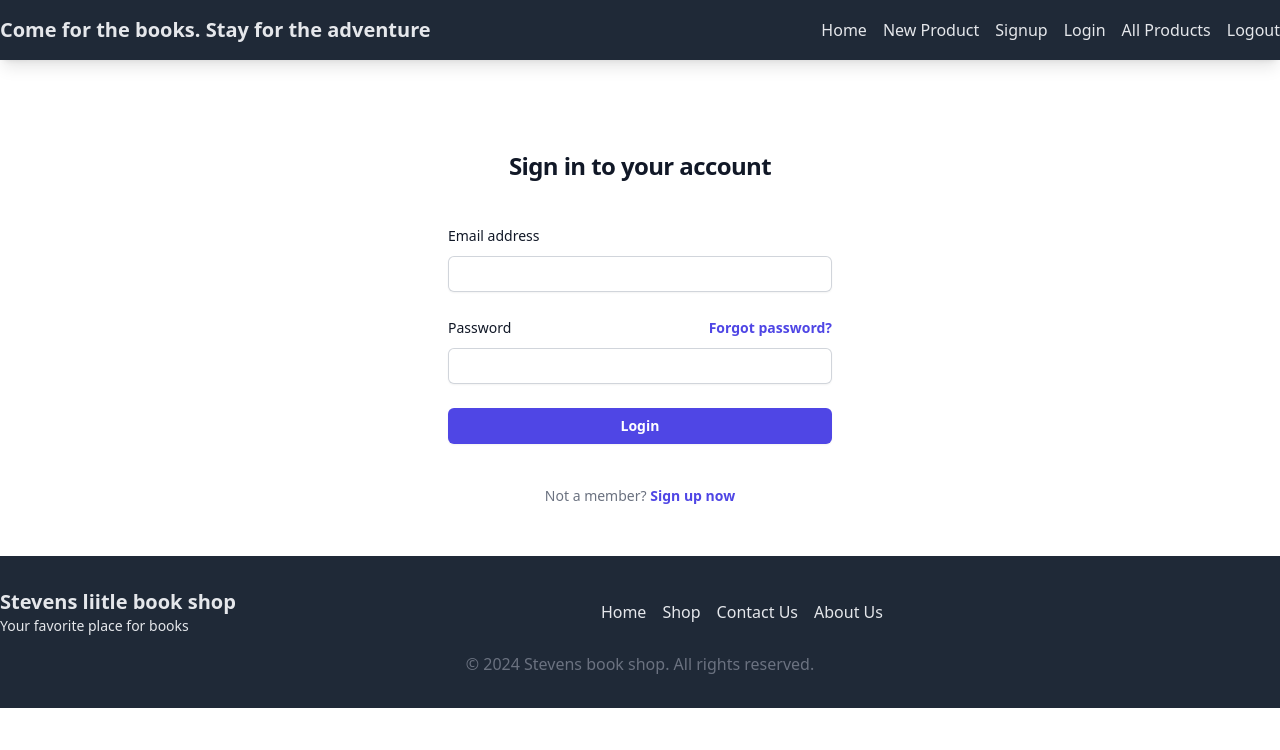
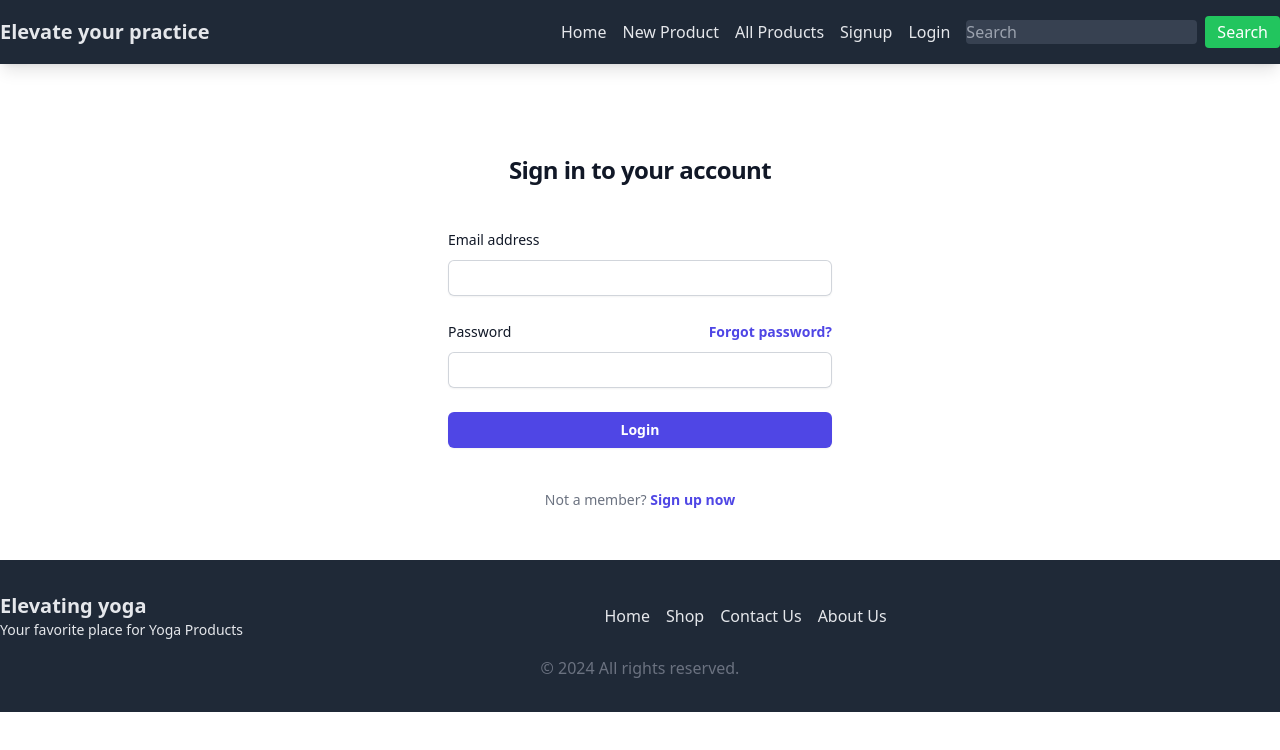
Before and after one commit to EstebanSlavitt/mine-cape-stone-frontend, a React (Vite) app: page /login in a window 1280 px wide. Shown: the top 750 px of the page. Built offline with nearby package versions, Linux system fonts and the light colour scheme.

Commit message:
up to date frontend

```diff
--- a/src/App.jsx
+++ b/src/App.jsx
@@ -6,7 +6,7 @@ import { Footer } from "./Footer";
 import { LoginPage } from "./LoginPage";
 import { SignupPage } from "./SignupPage";
 import { ProductsNewPage } from "./ProductsNewPage";
-
+import { Home } from "./Home";
 axios.defaults.baseURL =
   process.env.NODE_ENV === "development" ? "http://localhost:3000" : "https://mini-capstone-api-97g1.onrender.com";
 
@@ -20,7 +20,7 @@ const router = createBrowserRouter([
       </div>
     ),
     children: [
-      { path: "/", element: <ProductsIndexPage /> },
+      { path: "/", element: <Home /> },
       { path: "/signup", element: <SignupPage /> },
       { path: "/login", element: <LoginPage /> },
       { path: "/products/new", element: <ProductsNewPage /> },
--- a/src/Footer.jsx
+++ b/src/Footer.jsx
@@ -3,8 +3,8 @@ export function Footer() {
     <footer className="bg-gray-800 text-gray-200 py-8">
       <div className="container mx-auto flex flex-col md:flex-row justify-between items-center">
         <div className="mb-4 md:mb-0">
-          <h2 className="text-xl font-semibold">Stevens liitle book shop</h2>
-          <p className="text-sm">Your favorite place for books</p>
+          <h2 className="text-xl font-semibold">Elevating yoga</h2>
+          <p className="text-sm">Your favorite place for Yoga Products</p>
         </div>
         <div className="flex space-x-4 mb-4 md:mb-0">
           <a href="#" className="hover:text-white">
@@ -33,7 +33,7 @@ export function Footer() {
         </div>
       </div>
       <div className="text-center mt-4 text-gray-500">
-        <p>&copy; 2024 Stevens book shop. All rights reserved.</p>
+        <p>&copy; 2024 All rights reserved.</p>
       </div>
     </footer>
   );
--- a/src/Header.jsx
+++ b/src/Header.jsx
@@ -6,25 +6,41 @@ export function Header() {
     <header className="bg-gray-800 text-gray-200 py-4 shadow-lg">
       <div className="container mx-auto flex justify-between items-center">
         <div className="text-xl font-semibold">
-          <Link to="/">Come for the books. Stay for the adventure</Link>
+          <Link to="/">Elevate your practice</Link>
         </div>
-        <nav className="space-x-4">
+        <nav className="space-x-4 flex items-center">
           <Link to="/" className="hover:text-white">
             Home
           </Link>
           <Link to="/products/new" className="hover:text-white">
             New Product
           </Link>
+          <Link to="/products" className="hover:text-white">
+            All Products
+          </Link>
+          {localStorage.jwt === undefined ? (
+            <>
               <Link to="/signup" className="hover:text-white">
                 Signup
               </Link>
               <Link to="/login" className="hover:text-white">
                 Login
               </Link>
-          <a href="/products" className="hover:text-white">
-            All Products
-          </a>
+            </>
+          ) : (
             <LogoutLink />
+          )}
+          <form className="flex items-center ml-4" role="search">
+            <input
+              className="form-input bg-gray-700 text-gray-200 placeholder-gray-400 focus:ring-2 focus:ring-gray-500 focus:border-gray-500 rounded"
+              type="search"
+              placeholder="Search"
+              aria-label="Search"
+            />
+            <button className="btn bg-green-500 text-white ml-2 px-3 py-1 rounded" type="submit">
+              Search
+            </button>
+          </form>
         </nav>
       </div>
     </header>
--- /dev/null
+++ b/src/Home.jsx
@@ -0,0 +1,13 @@
+export function Home() {
+  return (
+    <div
+      className="h-screen bg-cover bg-center"
+      style={{
+        backgroundImage:
+          "url('https://thewholeu.uw.edu/wp-content/uploads/yoga-gettyimages-1142820079-promo-copy.jpg')",
+      }}
+    >
+      <h1 className="text-white text-4xl font-bold text-center pt-10">Welcome to my everything yoga</h1>
+    </div>
+  );
+}
--- a/src/ProductsIndex.jsx
+++ b/src/ProductsIndex.jsx
@@ -1,17 +1,20 @@
 export function ProductsIndex({ products }) {
   return (
-    <div>
-      <h1>All Products</h1>
-      {products.map((product) => (
-        <div key={product.id}>
-          <h2>{product.name}</h2>
-
-          <p>Price: {product.price}</p>
-          <p>Description {product.description}</p>
-          {/* <button onClick={() => onShow(product)}>More info</button> */}
-          <img src={product.primary_image_url} />
-        </div>
-      ))}
+    <div className="bg-warmGray-100 min-h-screen py-10">
+      <h1 className="text-3xl font-bold text-warmGray-800 text-center mb-8">All Products</h1>
+      <div className="max-w-7xl mx-auto grid grid-cols-1 md:grid-cols-2 lg:grid-cols-3 gap-8">
+        {products.map((product) => (
+          <div key={product.id} className="bg-white shadow-lg rounded-lg overflow-hidden">
+            <img src={product.primary_image_url} alt={product.name} className="w-full h-64 object-cover" />
+            <div className="p-6">
+              <h2 className="text-xl font-semibold text-warmGray-900 mb-2">{product.name}</h2>
+              <p className="text-warmGray-700 mb-4">Price: ${product.price}</p>
+              <p className="text-warmGray-600">{product.description}</p>
+              {/* <button onClick={() => onShow(product)}>More info</button> */}
+            </div>
+          </div>
+        ))}
+      </div>
     </div>
   );
 }
```
Lines whose indentation alone changed are shown as unchanged.
